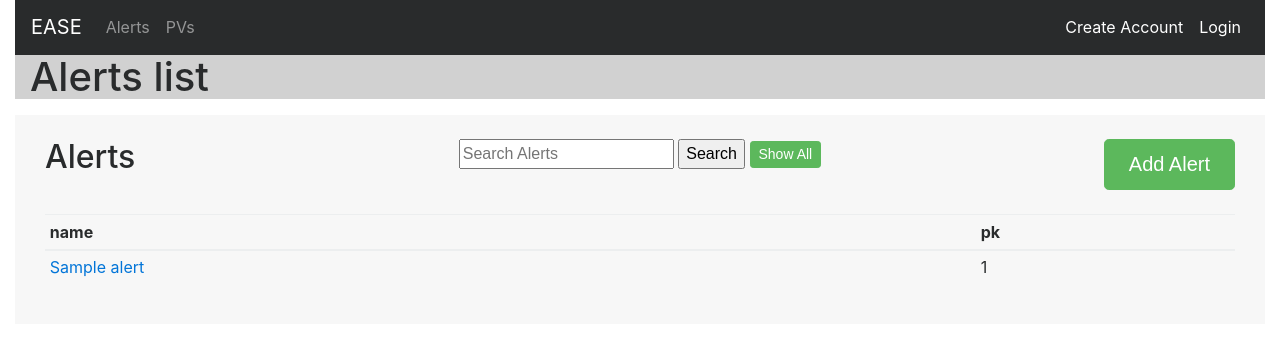
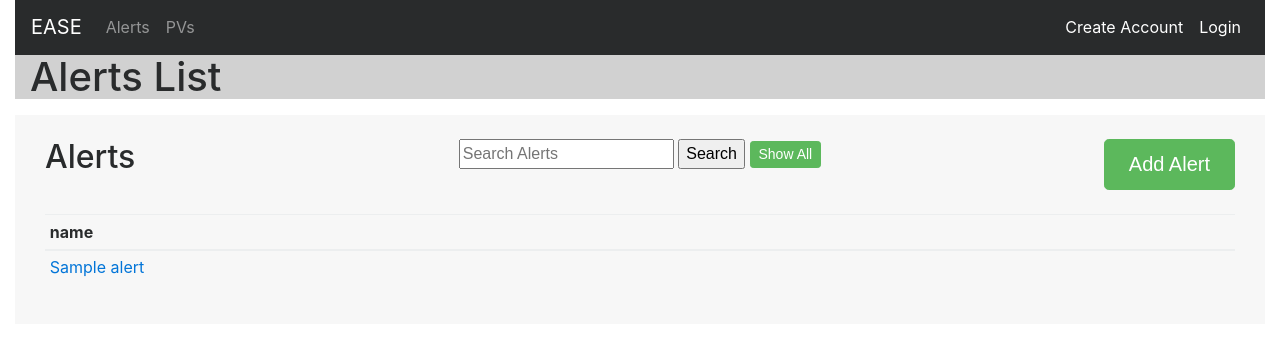
Before and after one commit to slaclab/ease, a Django app: template web_interface/alert_config_app/templates/alerts_all.html in a window 1280 px wide. Shown: the part 17-372 px from the top of the page. Run offline with Django 3.2, Linux system fonts and the light colour scheme; the template is opened without the code that fills it: most values are stand-ins (such as "Sample title", 1, 10 or a date in 2020); parts of the project's set-up code (start-up, migrations or seed data) failed here and were passed over; some libraries are stand-ins or nearby versions.

Commit message:
Removed Alerts Primary Key from Alerts_All page

```diff
--- a/web_interface/alert_config_app/templates/alert_config.html
+++ b/web_interface/alert_config_app/templates/alert_config.html
@@ -14,7 +14,7 @@ $(document).ready(dynamic_form_controller);
 {% endblock %}
 
 {% block title %}
-Alert configuration page
+Alert Configuration Page
 {% endblock %}
 
 
@@ -27,7 +27,7 @@ Alert configuration page
 <!--ALERT SECTION-->
 
     <div class="form-group row">
-        <label for="" class="col-sm-2 col-form-label"><b>Alert:</b></label>
+        <label for="" class="col-sm-2 col-form-label"><h2>Alert:</h2></label>
     </div>
 
     <!--<div class="container">-->
--- a/web_interface/alert_config_app/templates/alerts_all.html
+++ b/web_interface/alert_config_app/templates/alerts_all.html
@@ -1,7 +1,7 @@
 {% extends 'base.html' %}
 
 {% block title %}
-<p>Alerts list</p>
+<p>Alerts List</p>
 {% endblock %}
 
 
@@ -38,7 +38,7 @@
     <thead>
       <tr>
         <th>name</th>
-        <th>pk</th>
+
       </tr>
     </thead>
     <tbody>
@@ -47,7 +47,7 @@
       {% for alert in alert_list %}
       <tr>
 				<td><a href="{% url 'alert_config' alert.pk %}"> {{alert.name}}</a></td>
-        <td>{{alert.pk}}</td>
+
       </tr>
       {% endfor %}
       {% endif %}
--- a/web_interface/alert_config_app/views.py
+++ b/web_interface/alert_config_app/views.py
@@ -193,7 +193,9 @@ class pv_create(generic.edit.CreateView):
     form_class = createPv
     success_url = reverse_lazy('pvs_page_all')
     def form_valid(self,form):
-        """Receives and processes the form
+        """
+        Receives and processes the form
+
         """
         # form.cleaned_data.get('new_name')
         form.instance.name = form.cleaned_data.get('new_name')
```
